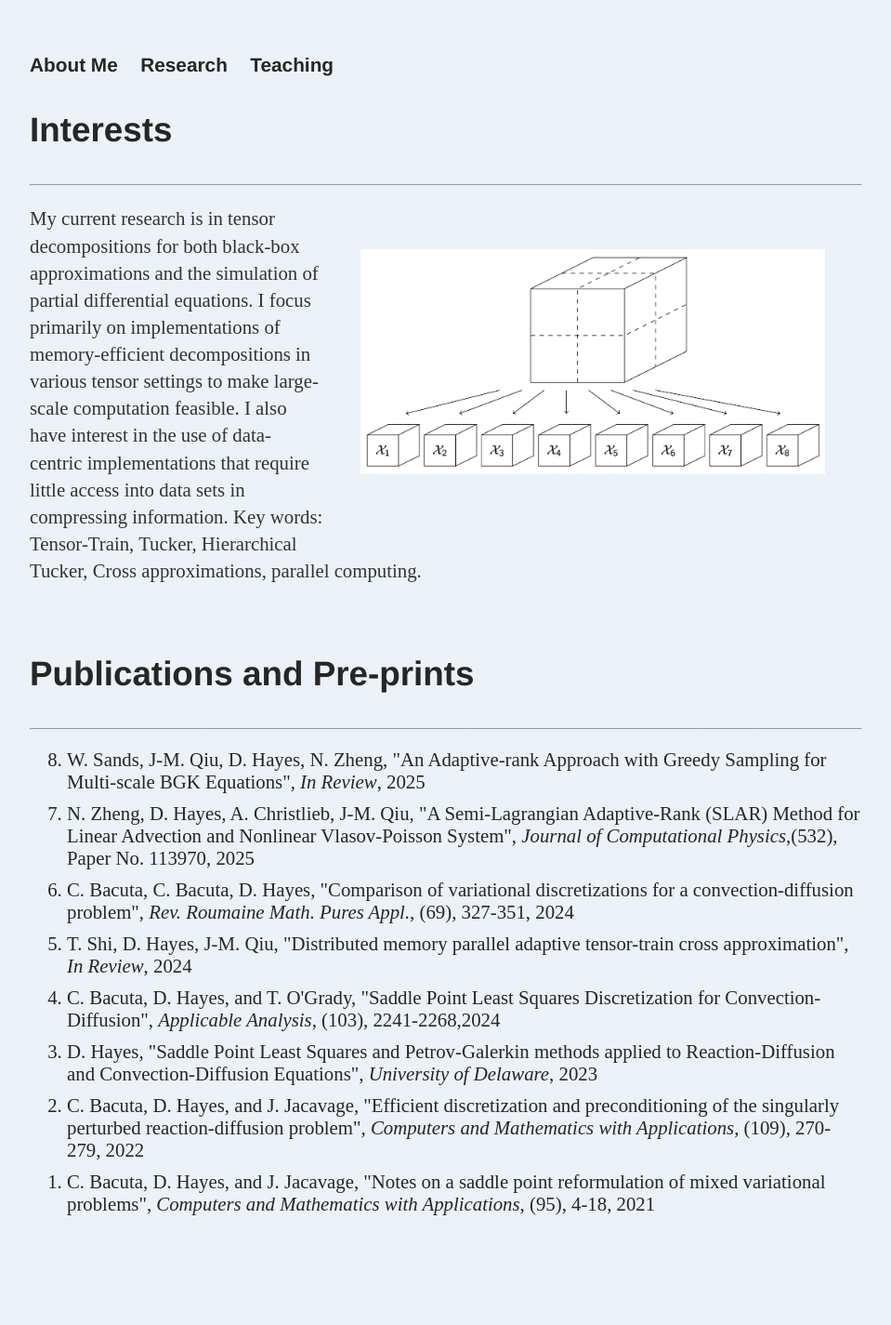
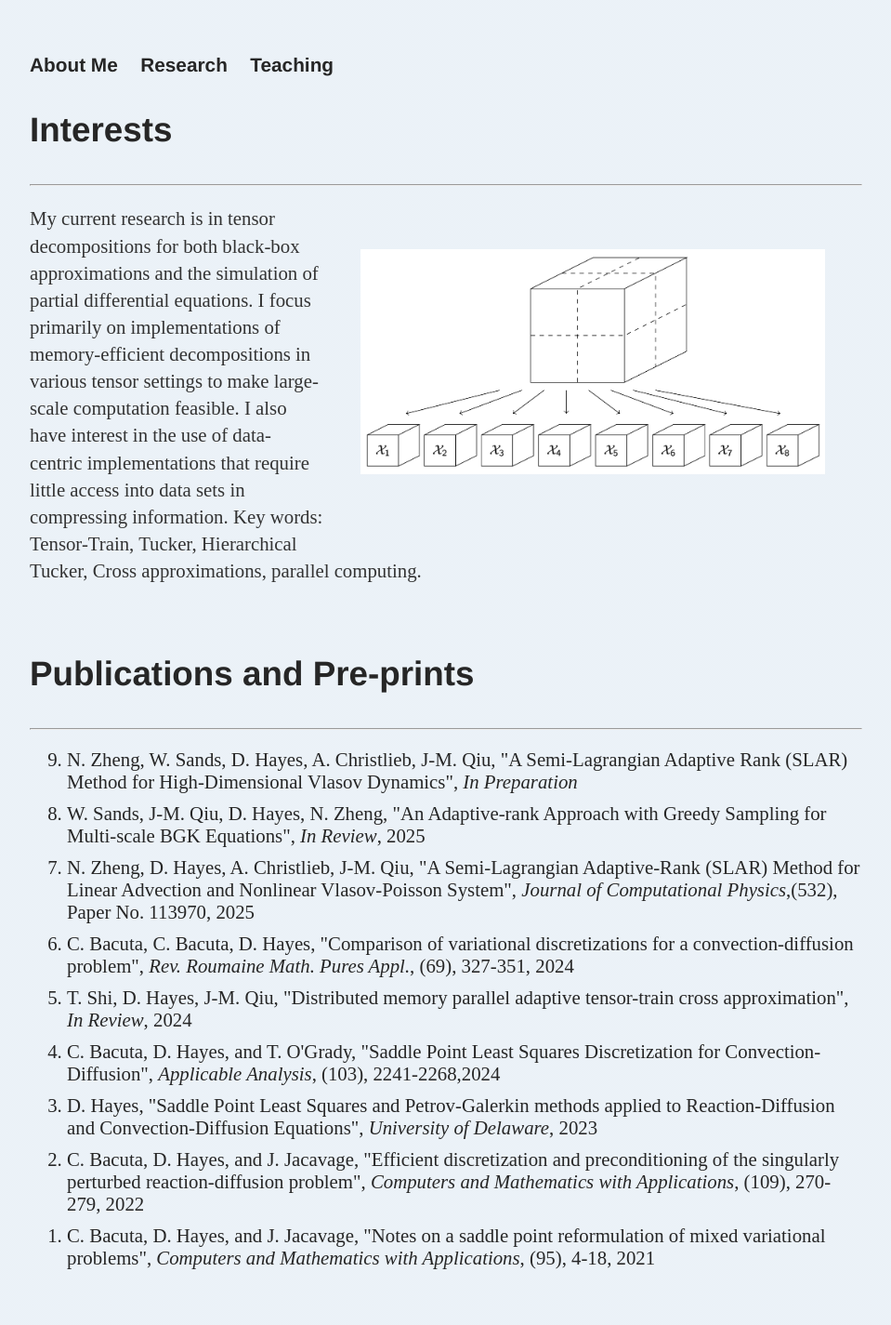
Before and after one commit to dhayes95/dhayes95.github.io, a Jekyll site: the page built from research/index.html, in a window 1280 px wide. Shown: the whole page at 93% size, without its empty margins (160-1119 px from the left). Built offline with Jekyll 4.4.1, drawn with Linux system fonts in a browser that asks for light colours; before the commit the page ends 1367 px from its top, so only the background shows below that.

Commit message:
Add new publication entry to index.html

```diff
--- a/research/index.html
+++ b/research/index.html
@@ -18,6 +18,7 @@
 			<hr>
 			<p>
 			<ol reversed>
+				<li>N. Zheng, W. Sands, D. Hayes, A. Christlieb, J-M. Qiu, "A Semi-Lagrangian Adaptive Rank (SLAR) Method for High-Dimensional Vlasov Dynamics", <i>In Preparation</i></li>
 				<li>W. Sands, J-M. Qiu, D. Hayes, N. Zheng, "An Adaptive-rank Approach with Greedy Sampling for Multi-scale BGK Equations", <i>In Review</i>, 2025</li>
 				<li>N. Zheng, D. Hayes, A. Christlieb, J-M. Qiu, "A Semi-Lagrangian Adaptive-Rank (SLAR) Method for Linear Advection and Nonlinear Vlasov-Poisson System", <i>Journal of Computational Physics</i>,(532), Paper No. 113970, 2025</li>
 				<li>C. Bacuta, C. Bacuta, D. Hayes, "Comparison of variational discretizations for a convection-diffusion problem", <i>Rev. Roumaine Math. Pures Appl.</i>, (69), 327-351, 2024 </li>
```
